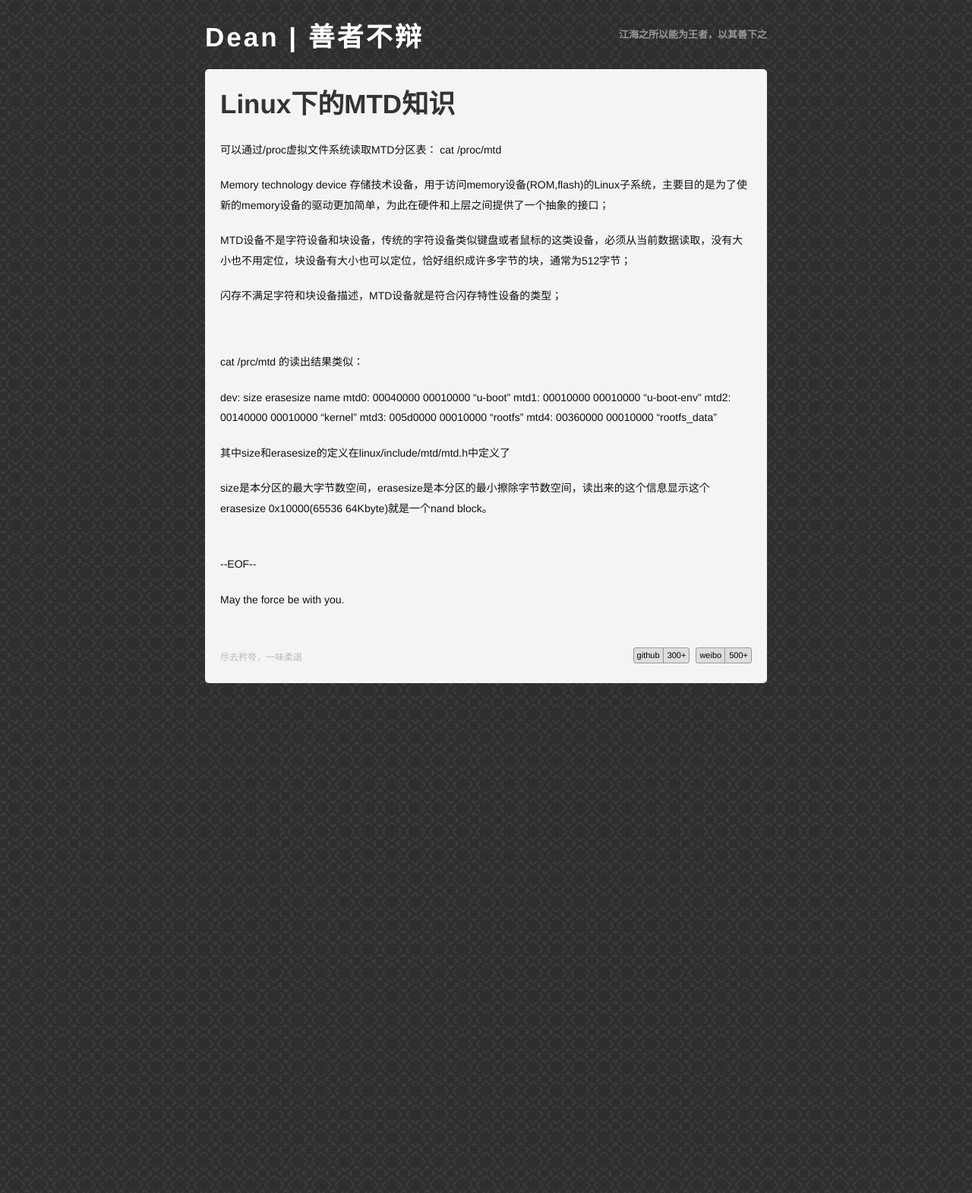
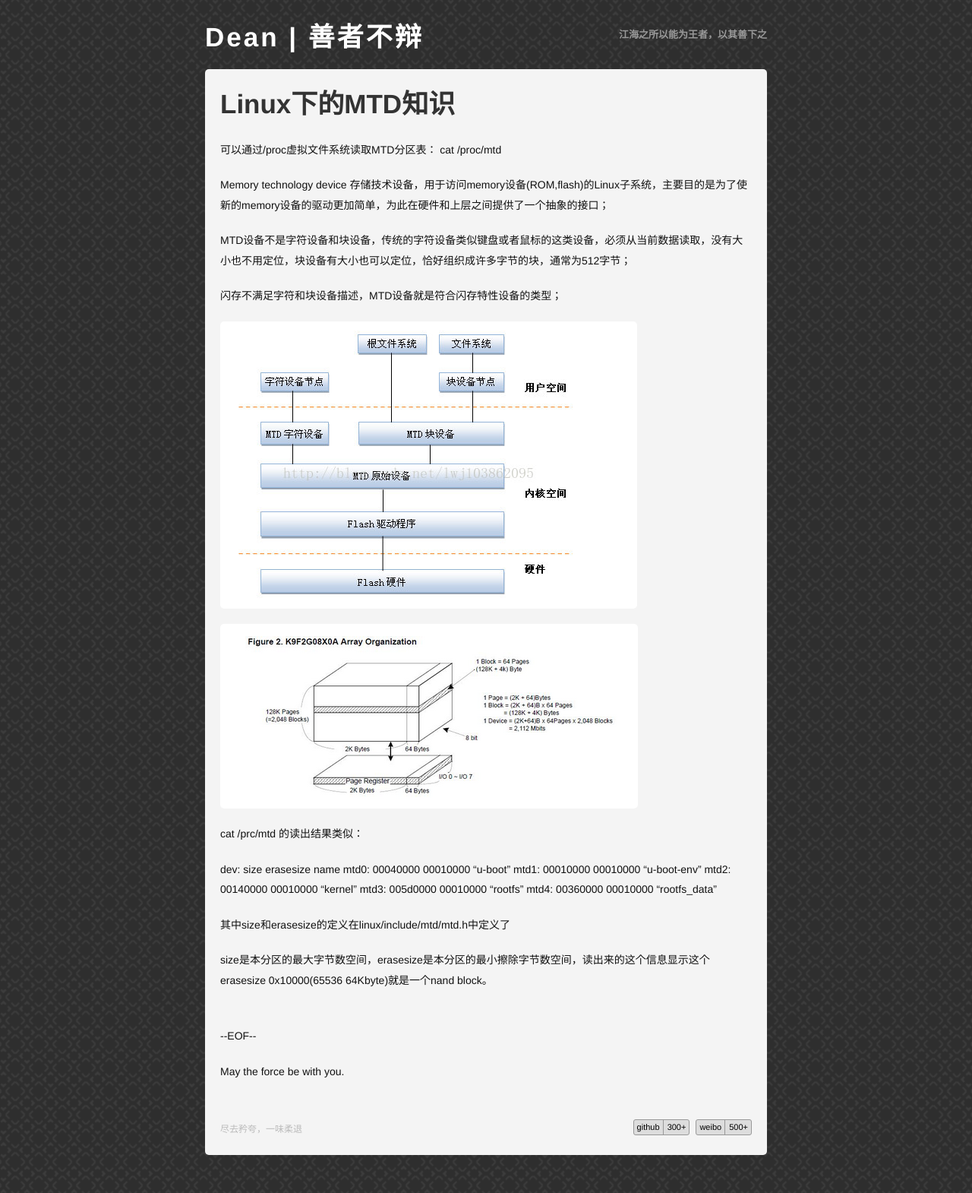
Before and after one commit to deanshishang/deanshishang.github.com, a Jekyll site: the page built from _posts/2014-11-24-mtd.md, in a window 1280 px wide. Shown: the whole page at 76% size. Built offline with Jekyll 4.4.1, drawn with Linux system fonts in a browser that asks for light colours; comment, search, counter and statistics services are not loaded.

Commit message:
add file

```diff
--- a/_posts/2014-11-24-mtd.md
+++ b/_posts/2014-11-24-mtd.md
@@ -13,9 +13,9 @@ MTD设备不是字符设备和块设备，传统的字符设备类似键盘或
 
 闪存不满足字符和块设备描述，MTD设备就是符合闪存特性设备的类型；
 
-![](image/mtd1.png)
+![](/image/mtd1.png)
 
-![](image/mtd2.png)
+![](/image/mtd2.png)
 
 cat /prc/mtd 的读出结果类似：
 
```
